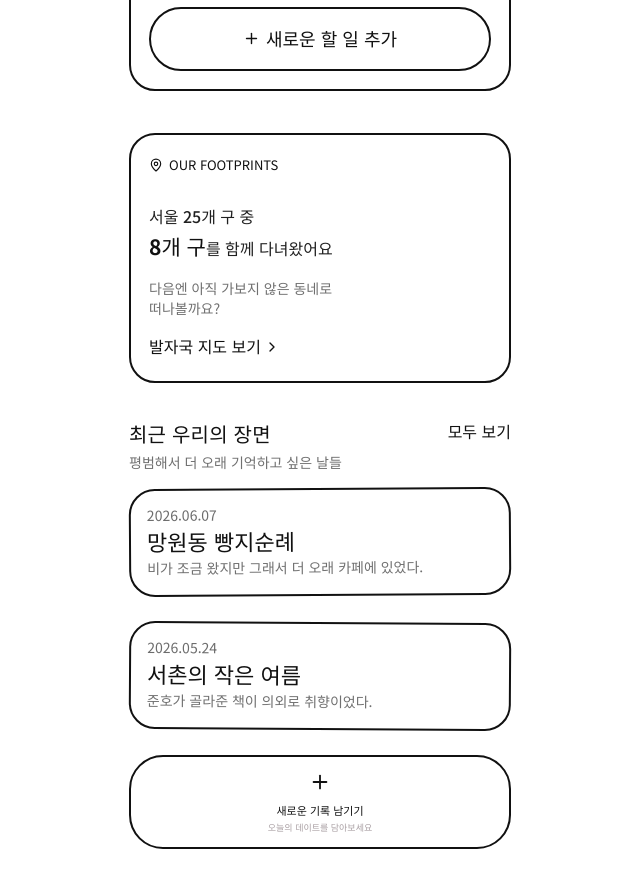
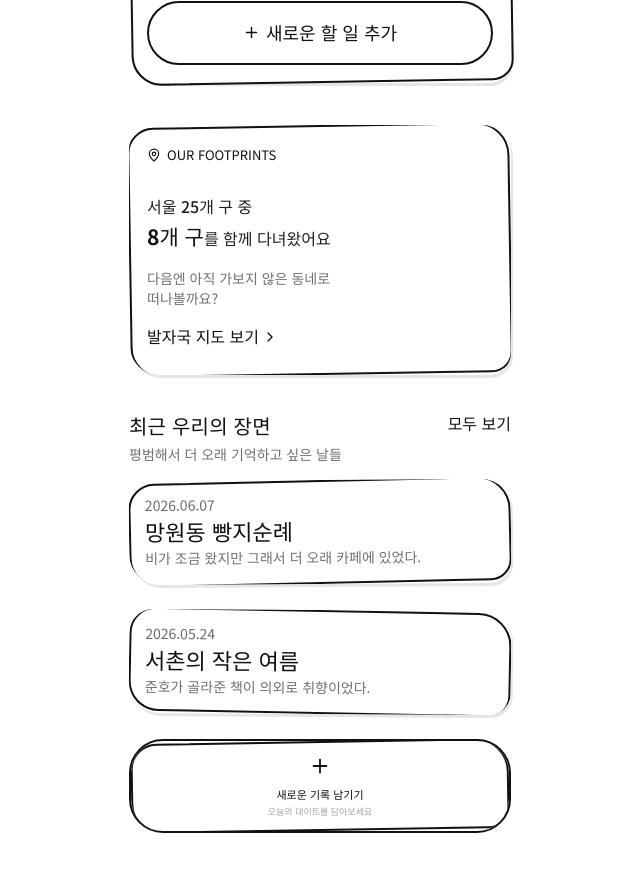
Before and after one commit to yejinrla/dateum, a React (Vite) app: page / in a window 1280 px wide. Shown: the part 820-1708 px from the top of the page, without its empty margins (320-960 px from the left). Built offline with nearby package versions, Linux system fonts and the light colour scheme; a web font is replaced by a local one.

Commit message:
Give cards a hand-drawn border style

```diff
--- a/src/styles.css
+++ b/src/styles.css
@@ -1818,6 +1818,7 @@ body {
 .memory-card,
 .new-memory-card,
 .date-list-card,
+.course-detail-hero,
 .course-schedule-card,
 .course-info-card,
 .course-todo-card,
@@ -1830,8 +1831,8 @@ body {
 .setting-card,
 .modal {
   background: #fff !important;
-  border: 2px solid #111 !important;
-  border-radius: 26px !important;
+  border: 0 !important;
+  border-radius: 24px 29px 22px 31px !important;
 }
 
 .hero-card::after,
@@ -1844,6 +1845,71 @@ body {
 .flower,
 .mini-map {
   display: none !important;
+}
+
+.hero-card,
+.card,
+.todo-summary,
+.footprint-preview,
+.memory-card,
+.new-memory-card,
+.date-list-card,
+.course-detail-hero,
+.course-schedule-card,
+.course-info-card,
+.course-todo-card,
+.course-note-card,
+.map-card,
+.selected-district,
+.top-districts,
+.national-footprints,
+.couple-hero,
+.setting-card,
+.modal {
+  position: relative;
+  box-shadow: 2px 3px 0 rgba(17, 17, 17, 0.1) !important;
+}
+
+.hero-card::before,
+.card::before,
+.todo-summary::before,
+.footprint-preview::before,
+.memory-card::before,
+.new-memory-card::before,
+.date-list-card::before,
+.course-detail-hero::before,
+.course-schedule-card::before,
+.course-info-card::before,
+.course-todo-card::before,
+.course-note-card::before,
+.map-card::before,
+.selected-district::before,
+.top-districts::before,
+.national-footprints::before,
+.couple-hero::before,
+.setting-card::before,
+.modal::before {
+  content: "";
+  position: absolute;
+  inset: 0;
+  border: 2px solid #111;
+  border-radius: 26px 33px 21px 30px;
+  transform: rotate(-0.95deg);
+  pointer-events: none;
+}
+
+.memory-card:nth-child(even)::before,
+.date-list-card:nth-child(even)::before,
+.setting-card:nth-child(even)::before,
+.course-schedule-card::before,
+.course-info-card::before,
+.course-todo-card::before,
+.course-note-card::before,
+.map-card::before,
+.selected-district::before,
+.top-districts::before,
+.national-footprints::before {
+  transform: rotate(0.75deg);
 }
 
 .hero-card {
```
